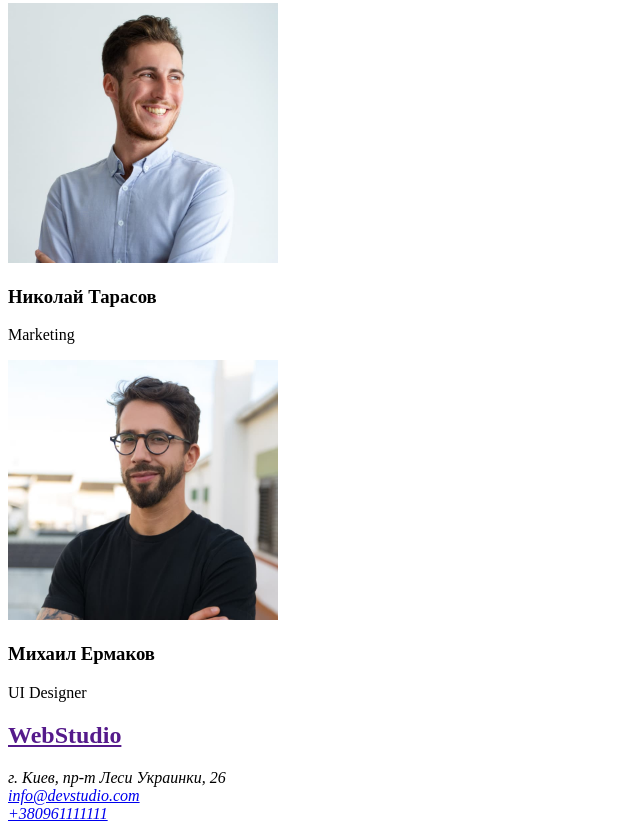
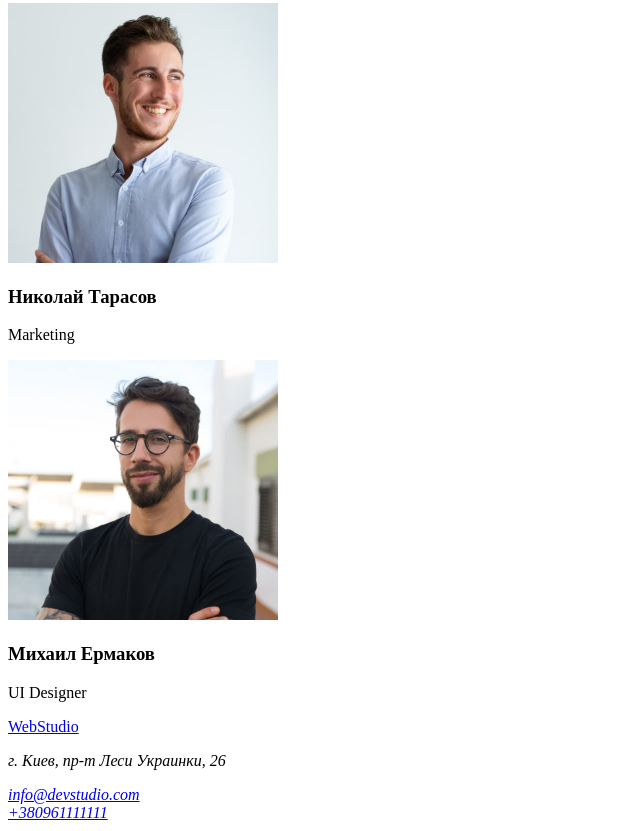
Before and after one commit to MaksymTykhonskyi/github-tutorial, a plain HTML site: page index.html in a window 1280 px wide. Shown: the part 2310-3141 px from the top of the page, without its empty margins (0-640 px from the left). Drawn offline with Linux system fonts and the light colour scheme.

Commit message:
изменял ошибки

```diff
--- a/index.html
+++ b/index.html
@@ -93,11 +93,11 @@
             </section>
             <!-- Футер -->
             <footer>
-                    <h2><a href="">WebStudio</a></h2>
+                   <a href="./index.html">WebStudio</a>
                     <address>
-                    г. Киев, пр-т Леси Украинки, 26
-                    </address>
-                    <address>
+                    <p>г. Киев, пр-т Леси Украинки, 26</p>
+
+
                     <a href="malto:info@devstudio.com">info@devstudio.com</a> <br/>
                     <a href="+380961111111">+380961111111</a>
                 </address>
```
